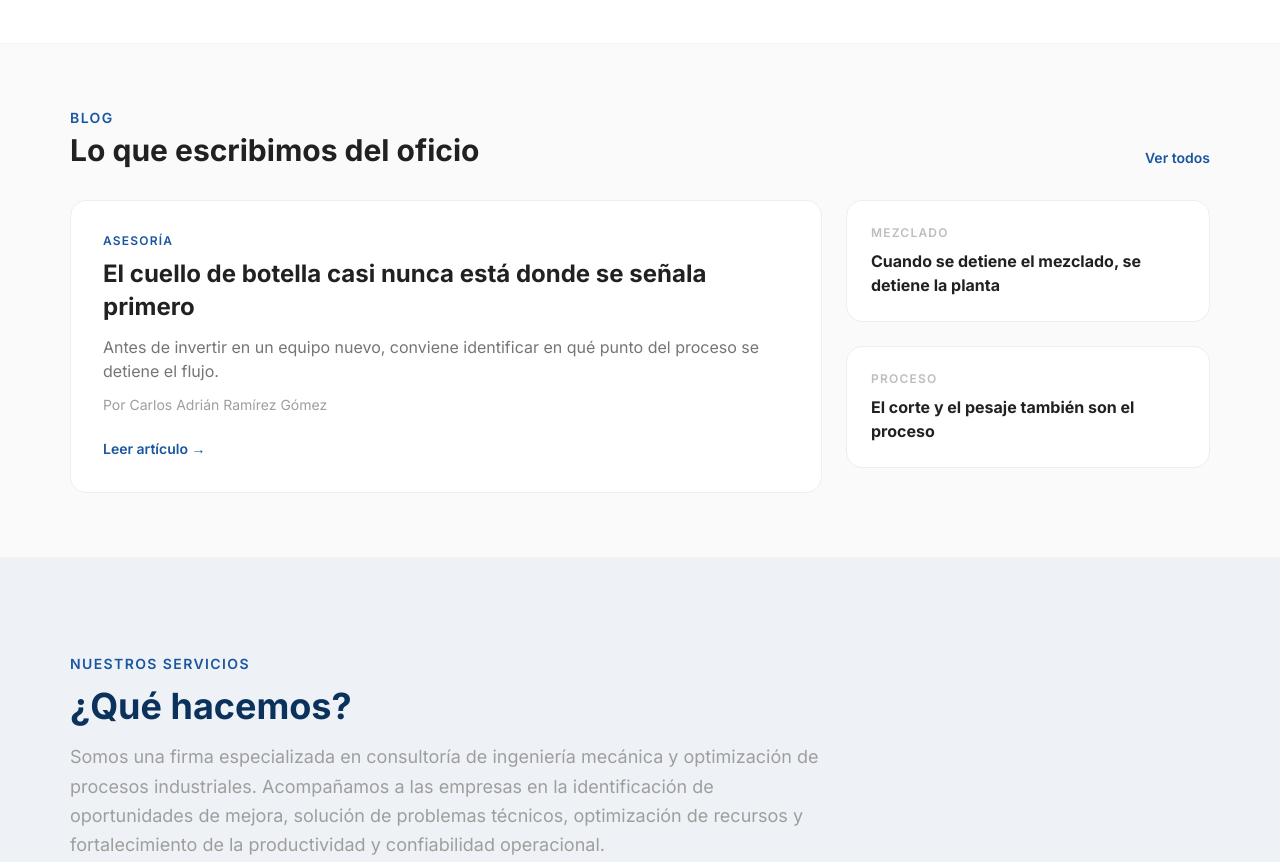
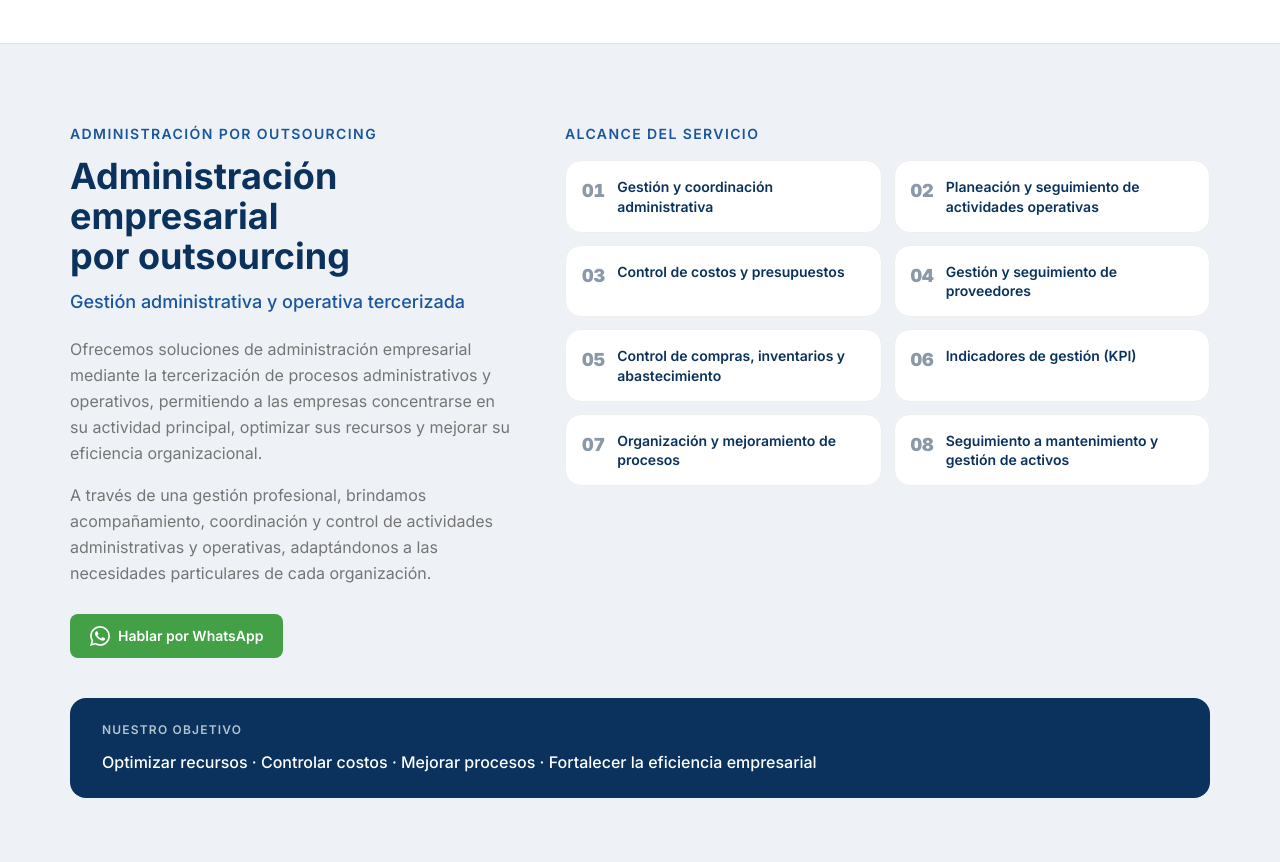
Before and after one commit to ZapataMejia/crsolin, an Astro site: page / in a window 1280 px wide. Shown: the part 780-1642 px from the top of the page. Built offline with nearby package versions, Linux system fonts and the light colour scheme; Astro itself is replaced by a stand-in of ours.

Commit message:
Agrega Administración empresarial por outsourcing debajo del hero.
Copy de Carlos (WhatsApp y el slide): alcance de 8 ítems, objetivo y CTA de WhatsApp. El hero y el resto de la home se mantienen.

```diff
--- a/src/components/navbar.tsx
+++ b/src/components/navbar.tsx
@@ -5,6 +5,7 @@ import { WhatsAppIcon } from "./icons";
 
 const NAV_ITEMS = [
   { label: "Inicio", href: "/#inicio" },
+  { label: "Administración", href: "/#administracion" },
   { label: "Servicios", href: "/#servicios" },
   { label: "Blog", href: "/#blog" },
   { label: "Capacidades", href: "/#equipos" },
--- /dev/null
+++ b/src/components/presentation/administracion.tsx
@@ -0,0 +1,78 @@
+import React from "react";
+import ThemeProvider from "../theme-provider";
+import { WhatsAppIcon } from "../icons";
+import { ADMINISTRACION, SITE } from "../../data/site";
+
+export function AdministracionSection() {
+  return (
+    <ThemeProvider>
+      <section
+        id="administracion"
+        className="scroll-mt-28 border-t border-[#1a56a0]/10 bg-[#eef2f6] px-6 py-16 lg:py-20"
+      >
+        <div className="container mx-auto">
+          <div className="grid gap-10 lg:grid-cols-12 lg:items-start lg:gap-12">
+            <div className="lg:col-span-5">
+              <p className="mb-3 text-sm font-semibold uppercase tracking-widest text-[#1a56a0]">
+                {ADMINISTRACION.kicker}
+              </p>
+              <h2 className="text-balance text-3xl font-bold leading-tight text-[#0a325c] md:text-4xl">
+                {ADMINISTRACION.title}
+              </h2>
+              <p className="mt-3 text-lg font-medium text-[#1a56a0]">
+                {ADMINISTRACION.subtitle}
+              </p>
+              <p className="mt-5 text-base leading-relaxed text-gray-600">
+                {ADMINISTRACION.lead}
+              </p>
+              <p className="mt-4 text-base leading-relaxed text-gray-600">
+                {ADMINISTRACION.follow}
+              </p>
+              <a
+                href={SITE.whatsapp}
+                target="_blank"
+                rel="noreferrer"
+                className="mt-7 inline-flex min-h-11 cursor-pointer items-center justify-center gap-2 rounded-lg bg-green-600 px-5 py-3 text-sm font-semibold text-white transition-colors duration-200 hover:bg-green-500"
+              >
+                <WhatsAppIcon className="h-5 w-5" />
+                Hablar por WhatsApp
+              </a>
+            </div>
+
+            <div className="lg:col-span-7">
+              <p className="mb-4 text-sm font-semibold uppercase tracking-widest text-[#1a56a0]">
+                {ADMINISTRACION.alcanceLabel}
+              </p>
+              <ol className="grid grid-cols-1 gap-3 sm:grid-cols-2">
+                {ADMINISTRACION.alcance.map((item, i) => (
+                  <li
+                    key={item}
+                    className="flex gap-3 rounded-2xl border border-gray-200 bg-white p-4"
+                  >
+                    <span className="shrink-0 text-lg font-black tabular-nums text-[#8B98A8]">
+                      {String(i + 1).padStart(2, "0")}
+                    </span>
+                    <span className="text-sm font-semibold leading-snug text-[#0a325c]">
+                      {item}
+                    </span>
+                  </li>
+                ))}
+              </ol>
+            </div>
+          </div>
+
+          <div className="mt-10 rounded-2xl bg-[#0a325c] px-6 py-6 sm:px-8">
+            <p className="text-xs font-semibold uppercase tracking-widest text-white/70">
+              {ADMINISTRACION.objetivoLabel}
+            </p>
+            <p className="mt-3 text-sm font-medium leading-relaxed text-white sm:text-base">
+              {ADMINISTRACION.objetivos.join("  ·  ")}
+            </p>
+          </div>
+        </div>
+      </section>
+    </ThemeProvider>
+  );
+}
+
+export default AdministracionSection;
--- a/src/components/presentation/footerFree.tsx
+++ b/src/components/presentation/footerFree.tsx
@@ -5,6 +5,7 @@ import MakerSignature from "../site/MakerSignature";
 
 const FOOTER_NAV = [
   { label: "Inicio", href: "/#inicio" },
+  { label: "Administración", href: "/#administracion" },
   { label: "Servicios", href: "/#servicios" },
   { label: "Blog", href: "/#blog" },
   { label: "Capacidades", href: "/#equipos" },
--- a/src/data/site.ts
+++ b/src/data/site.ts
@@ -30,6 +30,7 @@ export const SITE = {
 
 export const NAV = [
   { label: "Inicio", href: "/#inicio" },
+  { label: "Administración", href: "/#administracion" },
   { label: "Servicios", href: "/#servicios" },
   { label: "Publicaciones", href: "/publicaciones" },
   { label: "Nosotros", href: "/#nosotros" },
@@ -43,6 +44,33 @@ export const PILARES = [
   "Diseño y desarrollo de Soluciones Mecánicas",
   "Interventoría y Proyectos Industriales",
 ];
+
+export const ADMINISTRACION = {
+  kicker: "Administración por outsourcing",
+  title: "Administración empresarial por outsourcing",
+  subtitle: "Gestión administrativa y operativa tercerizada",
+  lead: "Ofrecemos soluciones de administración empresarial mediante la tercerización de procesos administrativos y operativos, permitiendo a las empresas concentrarse en su actividad principal, optimizar sus recursos y mejorar su eficiencia organizacional.",
+  follow:
+    "A través de una gestión profesional, brindamos acompañamiento, coordinación y control de actividades administrativas y operativas, adaptándonos a las necesidades particulares de cada organización.",
+  alcanceLabel: "Alcance del servicio",
+  alcance: [
+    "Gestión y coordinación administrativa",
+    "Planeación y seguimiento de actividades operativas",
+    "Control de costos y presupuestos",
+    "Gestión y seguimiento de proveedores",
+    "Control de compras, inventarios y abastecimiento",
+    "Indicadores de gestión (KPI)",
+    "Organización y mejoramiento de procesos",
+    "Seguimiento a mantenimiento y gestión de activos",
+  ],
+  objetivoLabel: "Nuestro objetivo",
+  objetivos: [
+    "Optimizar recursos",
+    "Controlar costos",
+    "Mejorar procesos",
+    "Fortalecer la eficiencia empresarial",
+  ],
+};
 
 export const SERVICIOS_INTRO =
   "Somos una firma especializada en consultoría de ingeniería mecánica y optimización de procesos industriales. Acompañamos a las empresas en la identificación de oportunidades de mejora, solución de problemas técnicos, optimización de recursos y fortalecimiento de la productividad y confiabilidad operacional.";
--- a/src/pages/index.astro
+++ b/src/pages/index.astro
@@ -1,6 +1,7 @@
 ---
 import Layout from "../layouts/Layout.astro";
 import HeroSection from "../components/presentation/header";
+import AdministracionSection from "../components/presentation/administracion";
 import BlogsSection from "../components/presentation/blogs.astro";
 import ServicesSection from "../components/presentation/feature";
 import EquiposSection from "../components/presentation/equipos";
@@ -11,10 +12,11 @@ import Footer from "../components/presentation/footerFree";
 
 <Layout
   title="Inicio"
-  metaDescription="Consultoría y optimización de procesos productivos. Ingeniería mecánica aplicada, caucho y polímeros. Medellín."
+  metaDescription="Consultoría y optimización de procesos productivos. Administración empresarial por outsourcing. Ingeniería mecánica aplicada, caucho y polímeros. Medellín."
 >
   <main>
     <HeroSection client:only="react" />
+    <AdministracionSection client:only="react" />
     <BlogsSection />
     <ServicesSection client:only="react" />
     <EquiposSection client:only="react" />
```
